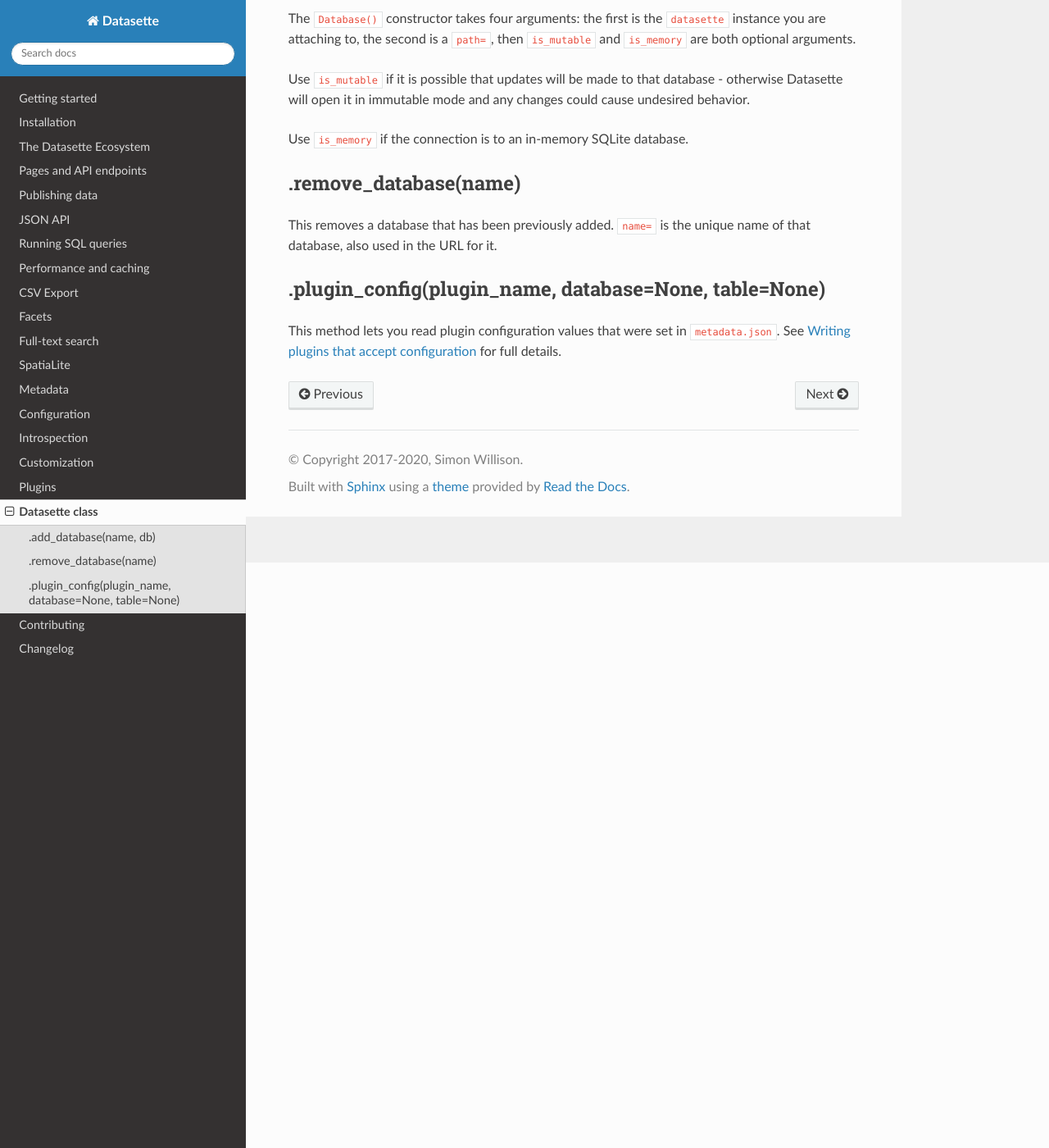
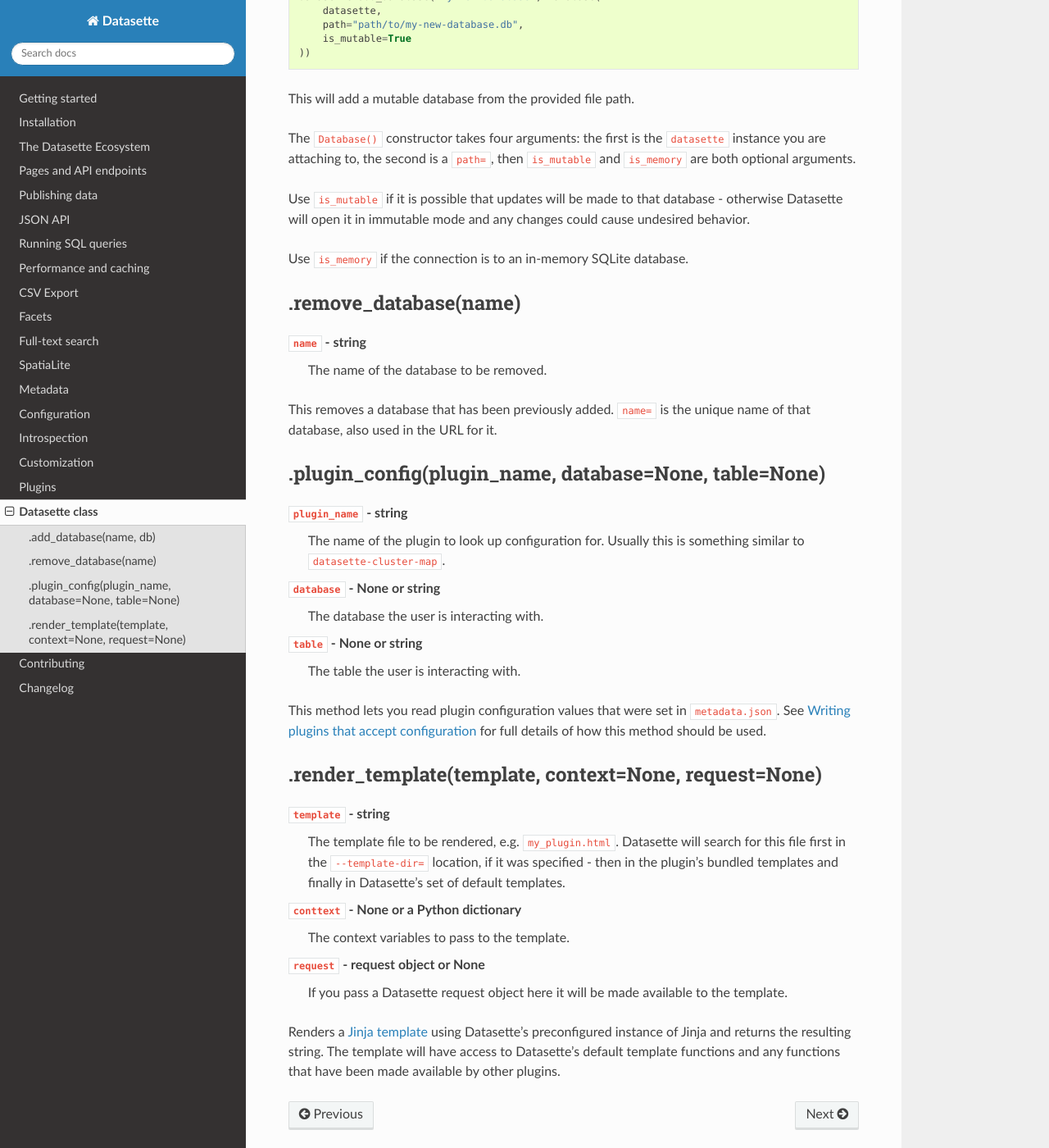
Before and after one commit to simonw/datasette, a Sphinx documentation site: the page built from docs/datasette.rst, in a window 1280 px wide and 1400 px high, scrolled down 714 px. Shown: the whole window at 82% size. Built offline with Sphinx 7.4.7 and the Read the Docs theme 2.0.0, drawn with Linux system fonts in a browser that asks for light colours; some of the changed text lies outside the part shown.

Commit message:
Docs for .render_template(), refs #577
Also improved parameter documentation for other methods, refs #576

```diff
--- a/docs/datasette.rst
+++ b/docs/datasette.rst
@@ -7,8 +7,16 @@
 
 This object is an instance of the ``Datasette`` class. That class currently has a large number of methods on it, but it should not be considered stable (at least until Datasette 1.0) with the exception of the methods that are documented on this page.
 
+.. _datasette_add_database:
+
 .add_database(name, db)
 -----------------------
+
+``name`` - string
+    The unique name to use for this database. Also used in the URL.
+
+``db`` - datasette.database.Database instance
+    The database to be attached.
 
 The ``datasette.add_database(name, db)`` method lets you add a new database to the current Datasette instance. This database will then be served at URL path that matches the ``name`` parameter, e.g. ``/mynewdb/``.
 
@@ -32,12 +40,44 @@
 
 Use ``is_memory`` if the connection is to an in-memory SQLite database.
 
+.. _datasette_remove_database:
+
 .remove_database(name)
 ----------------------
 
+``name`` - string
+    The name of the database to be removed.
+
 This removes a database that has been previously added. ``name=`` is the unique name of that database, also used in the URL for it.
+
+.. _datasette_plugin_config:
 
 .plugin_config(plugin_name, database=None, table=None)
 ------------------------------------------------------
 
-This method lets you read plugin configuration values that were set in ``metadata.json``. See :ref:`plugins_plugin_config` for full details.
+``plugin_name`` - string
+    The name of the plugin to look up configuration for. Usually this is something similar to ``datasette-cluster-map``.
+
+``database`` - None or string
+    The database the user is interacting with.
+
+``table`` - None or string
+    The table the user is interacting with.
+
+This method lets you read plugin configuration values that were set in ``metadata.json``. See :ref:`plugins_plugin_config` for full details of how this method should be used.
+
+.. _datasette_render_template:
+
+.render_template(template, context=None, request=None)
+------------------------------------------------------
+
+``template`` - string
+    The template file to be rendered, e.g. ``my_plugin.html``. Datasette will search for this file first in the ``--template-dir=`` location, if it was specified - then in the plugin's bundled templates and finally in Datasette's set of default templates.
+
+``conttext`` - None or a Python dictionary
+    The context variables to pass to the template.
+
+``request`` - request object or None
+    If you pass a Datasette request object here it will be made available to the template.
+
+Renders a `Jinja template <https://jinja.palletsprojects.com/en/2.11.x/>`__ using Datasette's preconfigured instance of Jinja and returns the resulting string. The template will have access to Datasette's default template functions and any functions that have been made available by other plugins.
```
